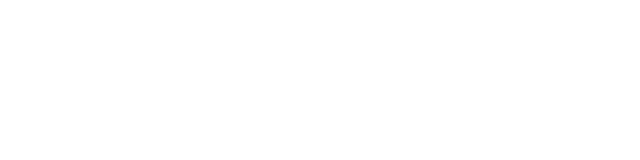
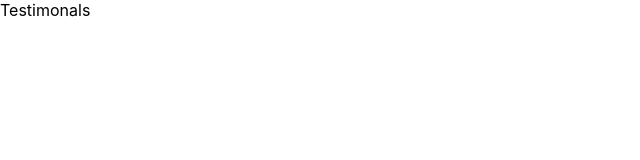
Before and after one commit to Zacharyjsultan/KSS-50, a React (Create React App) app: page /testimonials in a window 1280 px wide. Before the commit this address had no page. Shown: the top 160 px of the page, without its empty margins (0-640 px from the left). Built offline with nearby package versions, Linux system fonts and the light colour scheme; a web font is replaced by a local one.

Commit message:
new page

```diff
--- a/src/App.js
+++ b/src/App.js
@@ -4,6 +4,7 @@
 // import HomePage from "./Components/HomePage";
 import Contact from "./Components/Contact";
 import UnderConstruction from "./Components/components/UnderConstruction";
+import Testimonals from "./Components/Testimonals";
 
 function App() {
   return (
@@ -14,6 +15,7 @@
         when done */}
         <Route path="/" element={<UnderConstruction />} />
         <Route path="/about" element={<About />} />
+        <Route path="/testimonials" element={<Testimonals />} />
         <Route path="/contact" element={<Contact />} />
       </Routes>
     </div>
--- a/src/Components/Testimonals.jsx
+++ b/src/Components/Testimonals.jsx
@@ -0,0 +1,5 @@
+import React from "react";
+
+export default function Testimonals() {
+  return <div>Testimonals</div>;
+}
```
